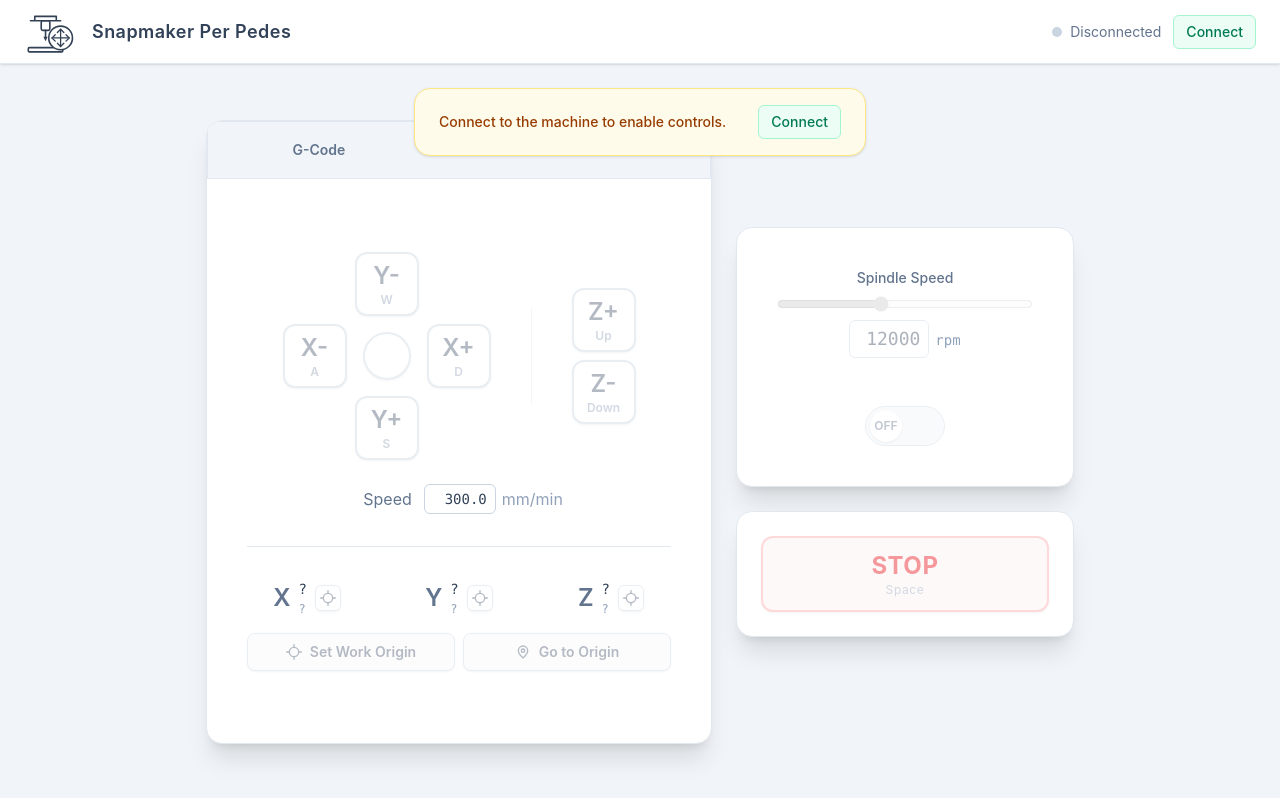
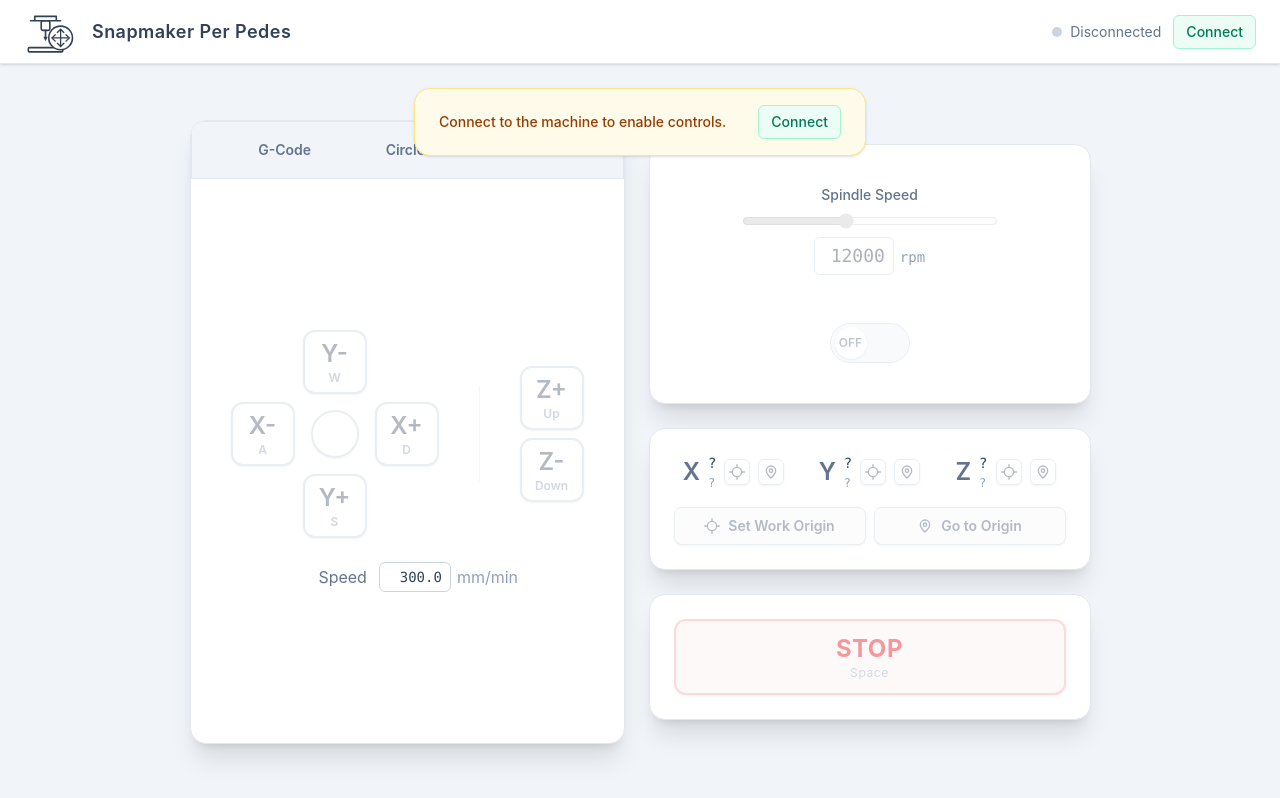
Before and after one commit to lukDev/snapmaker-perpedes, a React (Vite) app: page / in a window 1280 px wide. Built offline with nearby package versions, Linux system fonts and the light colour scheme.

Commit message:
separate origin panel, go-to-origin per axis

```diff
--- a/src/App.tsx
+++ b/src/App.tsx
@@ -2,6 +2,7 @@ import type { ReactNode } from 'react';
 import MovementPanel from './components/MovementPanel.tsx';
 import SpindlePanel from './components/SpindlePanel.tsx';
 import StopPanel from './components/StopPanel.tsx';
+import PositionPanel from './components/PositionPanel.tsx';
 import ConnectionStatus from './components/ConnectionStatus.tsx';
 import StatusBanner from './components/StatusBanner.tsx';
 import { SerialProvider } from './context/SerialContext.tsx';
@@ -37,9 +38,6 @@ function ControlPanels(): ReactNode {
                 setFeedRate={setFeedRate}
                 pressed={pressed}
                 workPosition={workPosition}
-                machinePosition={machinePosition}
-                setWorkOrigin={setWorkOrigin}
-                goToOrigin={goToOrigin}
                 discrete={discrete}
                 drilling={drilling}
                 circle={circle}
@@ -47,6 +45,13 @@ function ControlPanels(): ReactNode {
             />
             <div className="flex flex-col items-stretch gap-6">
                 <SpindlePanel />
+                <PositionPanel
+                    ready={connected && homed}
+                    workPosition={workPosition}
+                    machinePosition={machinePosition}
+                    setWorkOrigin={setWorkOrigin}
+                    goToOrigin={goToOrigin}
+                />
                 <StopPanel
                     connected={connected && homed}
                     active={pressed.has('Space')}
--- a/src/components/MovementPanel.tsx
+++ b/src/components/MovementPanel.tsx
@@ -3,9 +3,8 @@ import DiscreteJogControls from './modes/DiscreteJogControls.tsx';
 import DrillingControls from './modes/DrillingControls.tsx';
 import CircleControls from './modes/CircleControls.tsx';
 import GcodeControls from './modes/GcodeControls.tsx';
-import PositionPanel from './PositionPanel';
 import type { TrackedKey } from '../hooks/useTrackedKeys';
-import type { Axis, AxisPosition } from '../hooks/snapmakerSerial';
+import type { AxisPosition } from '../hooks/snapmakerSerial';
 import type { MovementMode } from '../hooks/useMovementPanel';
 import type { DrillingStatus } from '../hooks/drillingControl';
 import type { GcodePacket } from '../hooks/gcodeConsole';
@@ -56,9 +55,6 @@ export default function MovementPanel({
     setFeedRate,
     pressed,
     workPosition,
-    machinePosition,
-    setWorkOrigin,
-    goToOrigin,
     discrete,
     drilling,
     circle,
@@ -72,9 +68,6 @@ export default function MovementPanel({
     setFeedRate: (value: number) => void;
     pressed: Set<TrackedKey>;
     workPosition: AxisPosition | null;
-    machinePosition: AxisPosition | null;
-    setWorkOrigin: (axes: Axis[]) => void;
-    goToOrigin: () => void;
     discrete: {
         distance: number;
         setDistance: (value: number) => void;
@@ -168,16 +161,6 @@ export default function MovementPanel({
                             />
                         )}
                     </div>
-
-                    <div className="h-px w-full bg-slate-200" />
-
-                    <PositionPanel
-                        ready={ready}
-                        workPosition={workPosition}
-                        machinePosition={machinePosition}
-                        setWorkOrigin={setWorkOrigin}
-                        goToOrigin={goToOrigin}
-                    />
                 </div>
             </div>
         </div>
--- a/src/components/PositionPanel.tsx
+++ b/src/components/PositionPanel.tsx
@@ -30,12 +30,14 @@ function PositionColumn({
     workPosition,
     ready,
     onSetOrigin,
+    onGoToOrigin,
 }: {
     axis: Axis;
     machinePosition: AxisPosition | null;
     workPosition: AxisPosition | null;
     ready: boolean;
     onSetOrigin: () => void;
+    onGoToOrigin: () => void;
 }): ReactNode {
     const key = axis.toLowerCase() as keyof AxisPosition;
     return (
@@ -56,8 +58,18 @@ function PositionColumn({
                 aria-label={`Set ${axis} work origin`}
                 disabled={!ready || !workPosition}
                 onClick={onSetOrigin}
+                title={`Set ${axis} origin`}
                 className="rounded-md border border-slate-300 bg-white p-1 text-slate-600 shadow-sm transition-colors hover:bg-slate-50 disabled:pointer-events-none disabled:opacity-40">
                 <CrosshairIcon className="h-4 w-4" />
+            </button>
+            <button
+                type="button"
+                aria-label={`Go to ${axis} work origin`}
+                title={`Go to ${axis} origin`}
+                disabled={!ready || !workPosition}
+                onClick={onGoToOrigin}
+                className="rounded-md border border-slate-300 bg-white p-1 text-slate-600 shadow-sm transition-colors hover:bg-slate-50 disabled:pointer-events-none disabled:opacity-40">
+                <PinIcon className="h-4 w-4" />
             </button>
         </div>
     );
@@ -74,12 +86,12 @@ export default function PositionPanel({
     workPosition: AxisPosition | null;
     machinePosition: AxisPosition | null;
     setWorkOrigin: (axes: Axis[]) => void;
-    goToOrigin: () => void;
+    goToOrigin: (axes?: Axis[]) => void;
 }): ReactNode {
     const originActionsDisabled = !ready || !workPosition;
     return (
-        <div className="flex w-full flex-col gap-4">
-            <div className="flex w-full items-center justify-center gap-8">
+        <div className="flex w-full flex-col gap-4 rounded-2xl border border-slate-200 bg-white p-6 shadow-xl">
+            <div className="flex w-full items-center justify-center gap-4">
                 {AXES.map(axis => (
                     <PositionColumn
                         key={axis}
@@ -88,6 +100,7 @@ export default function PositionPanel({
                         workPosition={workPosition}
                         ready={ready}
                         onSetOrigin={() => setWorkOrigin([axis])}
+                        onGoToOrigin={() => goToOrigin([axis])}
                     />
                 ))}
             </div>
@@ -103,7 +116,7 @@ export default function PositionPanel({
                 <button
                     type="button"
                     disabled={originActionsDisabled}
-                    onClick={goToOrigin}
+                    onClick={() => goToOrigin()}
                     className="flex flex-1 items-center justify-center gap-2 rounded-lg border border-slate-300 bg-slate-50 px-3 py-2 text-sm font-semibold text-slate-600 shadow-sm transition-colors hover:bg-slate-100 disabled:pointer-events-none disabled:opacity-40">
                     <PinIcon className="h-4 w-4" />
                     Go to Origin
--- a/src/hooks/snapmakerSerial.ts
+++ b/src/hooks/snapmakerSerial.ts
@@ -303,12 +303,20 @@ export function useSnapmakerSerial() {
         [sendGcodeAndWaitForAck]
     );
 
+    // moves the given axes (default: all) to their work origin; X/Y first,
+    // then Z, so workholding in the XY path is cleared before plunging
     const goToOrigin = useCallback(
-        async (feedRate: number) => {
+        async (feedRate: number, axes: Axis[] = ['X', 'Y', 'Z']) => {
             if (!writerRef.current || !workPositionRef.current) return;
+            const planar = axes.filter(axis => axis !== 'Z');
+            if (planar.length === 0 && !axes.includes('Z')) return;
             await ensureAbsoluteMode();
-            await sendGcodeAndWaitForAck(`G1 X0 Y0 F${feedRate}`);
-            await sendGcodeAndWaitForAck(`G1 Z0 F${feedRate}`);
+            if (planar.length > 0)
+                await sendGcodeAndWaitForAck(
+                    ['G1', ...planar.map(axis => `${axis}0`), `F${feedRate}`].join(' ')
+                );
+            if (axes.includes('Z'))
+                await sendGcodeAndWaitForAck(`G1 Z0 F${feedRate}`);
         },
         [sendGcodeAndWaitForAck, ensureAbsoluteMode]
     );
--- a/src/hooks/useMovementPanel.ts
+++ b/src/hooks/useMovementPanel.ts
@@ -178,7 +178,7 @@ export function useMovementPanel() {
     const pressed = useTrackedKeys(ready, onKeyDown, onKeyUp, stopAll);
 
     const goToOriginAtFeedRate = useCallback(
-        () => goToOrigin(MAX_FEED_RATE),
+        (axes?: Axis[]) => goToOrigin(MAX_FEED_RATE, axes),
         [goToOrigin]
     );
 
```
